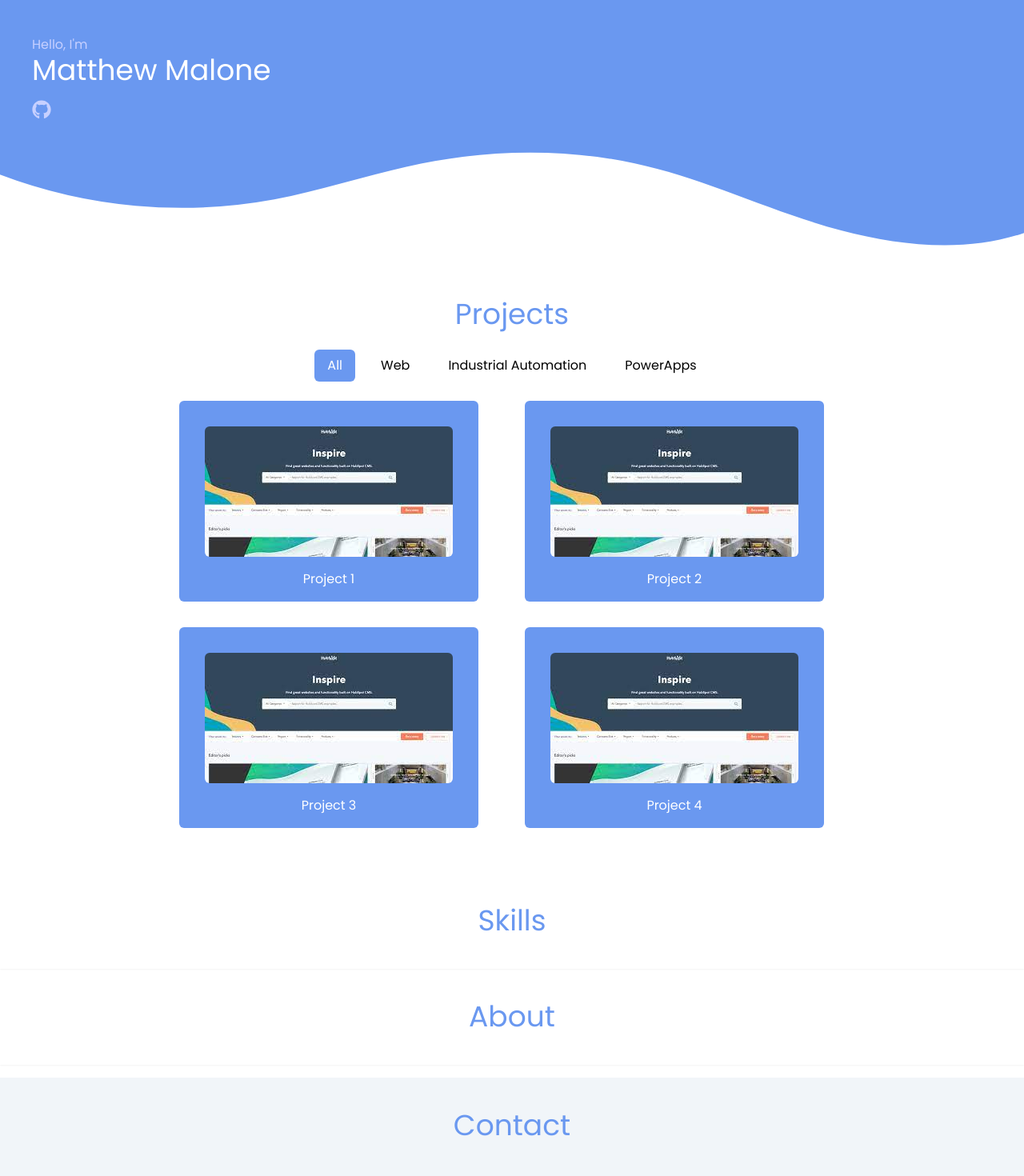
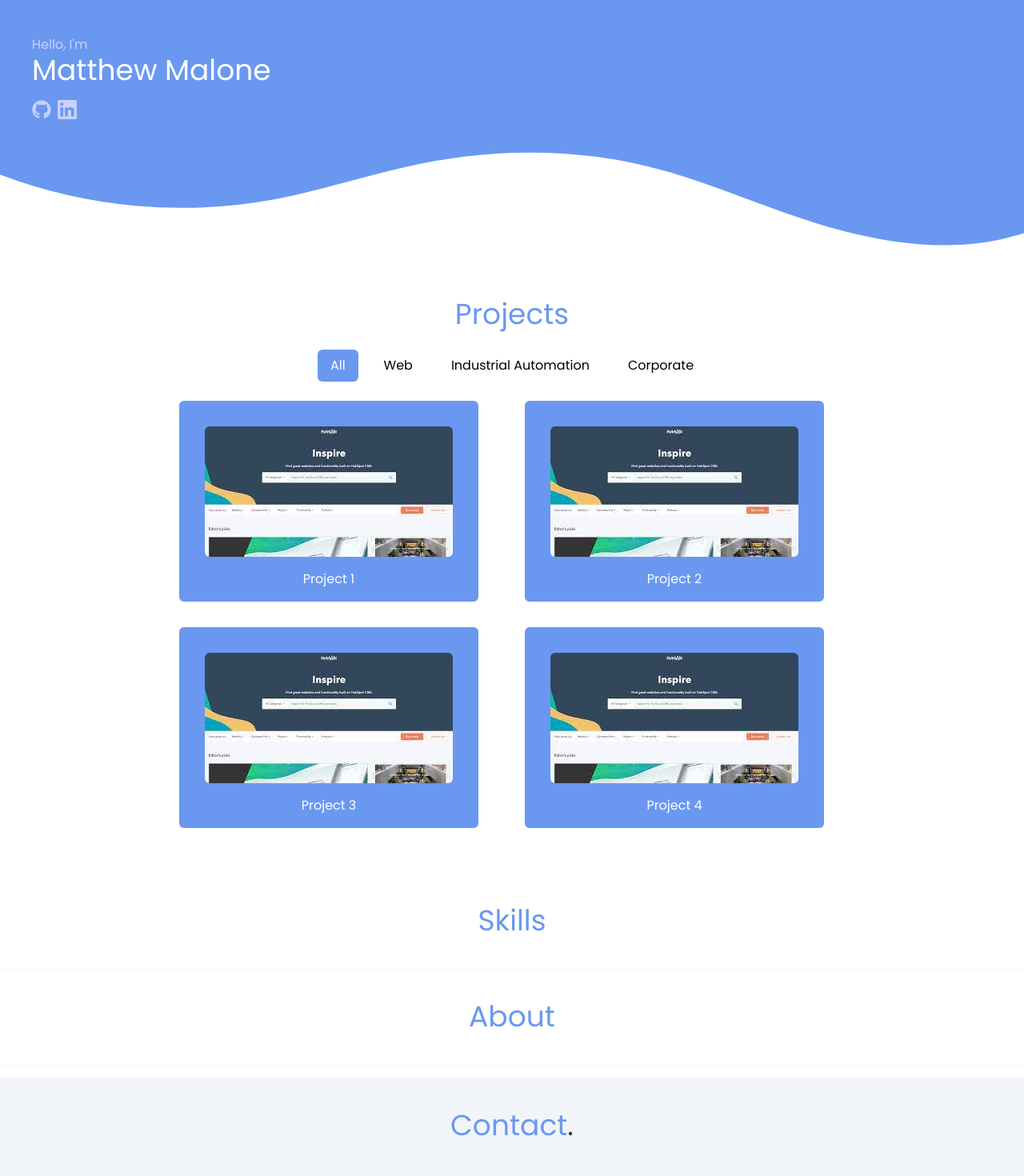
Before and after one commit to mama4294/portfolio, a React (Create React App) app: page / in a window 1280 px wide. Shown: the part 60-1530 px from the top of the page at 80% size. Built offline with nearby package versions, Linux system fonts and the light colour scheme.

Commit message:
adds LinkedIn link

```diff
--- a/src/components/Social-Links.jsx
+++ b/src/components/Social-Links.jsx
@@ -12,7 +12,7 @@ export const SocialLinks = () => {
             focusable="false"
             data-prefix="fab"
             data-icon="github"
-            className="w-6 h-6 inline-block text-inverted"
+            className="w-6 h-6 inline-block text-inverted mr-2"
             role="img"
             xmlns="http://www.w3.org/2000/svg"
             viewBox="0 0 496 512"
@@ -23,6 +23,28 @@ export const SocialLinks = () => {
             ></path>
           </svg>
         </a>
+        <a
+            target="_blank"
+            aria-label="LinkedIn"
+            title="LinkedIn"
+            href="https://www.linkedin.com/in/matthew-malone-303/"
+            >
+        <svg
+            aria-hidden="true"
+            focusable="false"
+            data-prefix="fab"
+            data-icon="linkedIn"
+            xmlns="http://www.w3.org/2000/svg"
+            width="34"
+            height="34"
+            viewBox="0 0 34 34"
+            className="w-6 h-6 inline-block text-inverted mr-2">
+                <path
+                fill="currentColor"
+                d="M34,2.5v29A2.5,2.5,0,0,1,31.5,34H2.5A2.5,2.5,0,0,1,0,31.5V2.5A2.5,2.5,0,0,1,2.5,0h29A2.5,2.5,0,0,1,34,2.5ZM10,13H5V29h5Zm.45-5.5A2.88,2.88,0,0,0,7.59,4.6H7.5a2.9,2.9,0,0,0,0,5.8h0a2.88,2.88,0,0,0,2.95-2.81ZM29,19.28c0-4.81-3.06-6.68-6.1-6.68a5.7,5.7,0,0,0-5.06,2.58H17.7V13H13V29h5V20.49a3.32,3.32,0,0,1,3-3.58h.19c1.59,0,2.77,1,2.77,3.52V29h5Z" >
+                </path>
+         </svg>
+        </a>
       </div>
     );
   };
--- a/src/routes/Contact.jsx
+++ b/src/routes/Contact.jsx
@@ -30,7 +30,7 @@ const {name, email, message} = formFields;
     return(
         <div className="m-4">
             <div className="p-10">
-                <h1 className="text-primary text-4xl text-center">Contact</h1>
+                <h1 className="text-primary text-4xl text-center">Contact<span className="text-default">.</span></h1>
             </div>
             <div className="w-full md:w-1/2 m-auto">
                 <form onSubmit={handleSubmit}>
--- a/src/routes/Footer.jsx
+++ b/src/routes/Footer.jsx
@@ -1,6 +1,6 @@
 export const Footer = () => {
     return (
-      <footer className="bg-gradient-to-br from-muted to-primary text-center lg:text-left p-4">
+      <footer className="bg-gradient-to-br from-muted to-primary text-center text-sm lg:text-left p-4">
         <p className="text-white text-right">
           Made with React and Tailwind CSS by Matthew Malone
         </p>
--- a/src/routes/Navigation.jsx
+++ b/src/routes/Navigation.jsx
@@ -35,7 +35,7 @@ export const Navigation = () => {
 
 const NavItem = ({to, children, scrolledFromTop}) =>{
     return(
-        <Link to={to} spy={true} smooth={true} offset={50} duration={500} className={`cursor-pointer px-3 py-2 rounded-md text-sm font-medium ease-in-out duration-300  ${scrolledFromTop ? "text-muted hover:text-default" : "text-inverted hover:text-white"} `}>
+        <Link to={to} spy={true} smooth={true} offset={50} duration={500} className={`cursor-pointer px-3 py-2 rounded-md text-sm font-medium ease-in-out duration-300  ${scrolledFromTop ? "text-primary hover:text-default" : "text-inverted hover:text-white"} `}>
         {children}
         </Link>
     )
--- a/src/routes/Projects.jsx
+++ b/src/routes/Projects.jsx
@@ -3,7 +3,7 @@ import { Button } from "../components/Button";
 import example from "../assets/exampleSite.jpeg"
 
 export const Projects = () => {
-    const items = ["All", "Web", "Industrial Automation", "PowerApps"];
+    const items = ["All", "Web", "Industrial Automation", "Corporate"];
     const [projectFilter, setProjectFilter] = useState(()=>items[0]);
     const projects = ["Project 1", "Project 2", "Project 3", "Project 4"];
 
--- a/tailwind.config.js
+++ b/tailwind.config.js
@@ -3,6 +3,7 @@ module.exports = {
   theme: {
     extend: {
       colors: {
+        transparent: "transparent",
         default: "rgb(56, 56, 56)",
         primary: "rgb(106, 152, 240)",
         muted: "rgb(73, 97, 220)",
```
